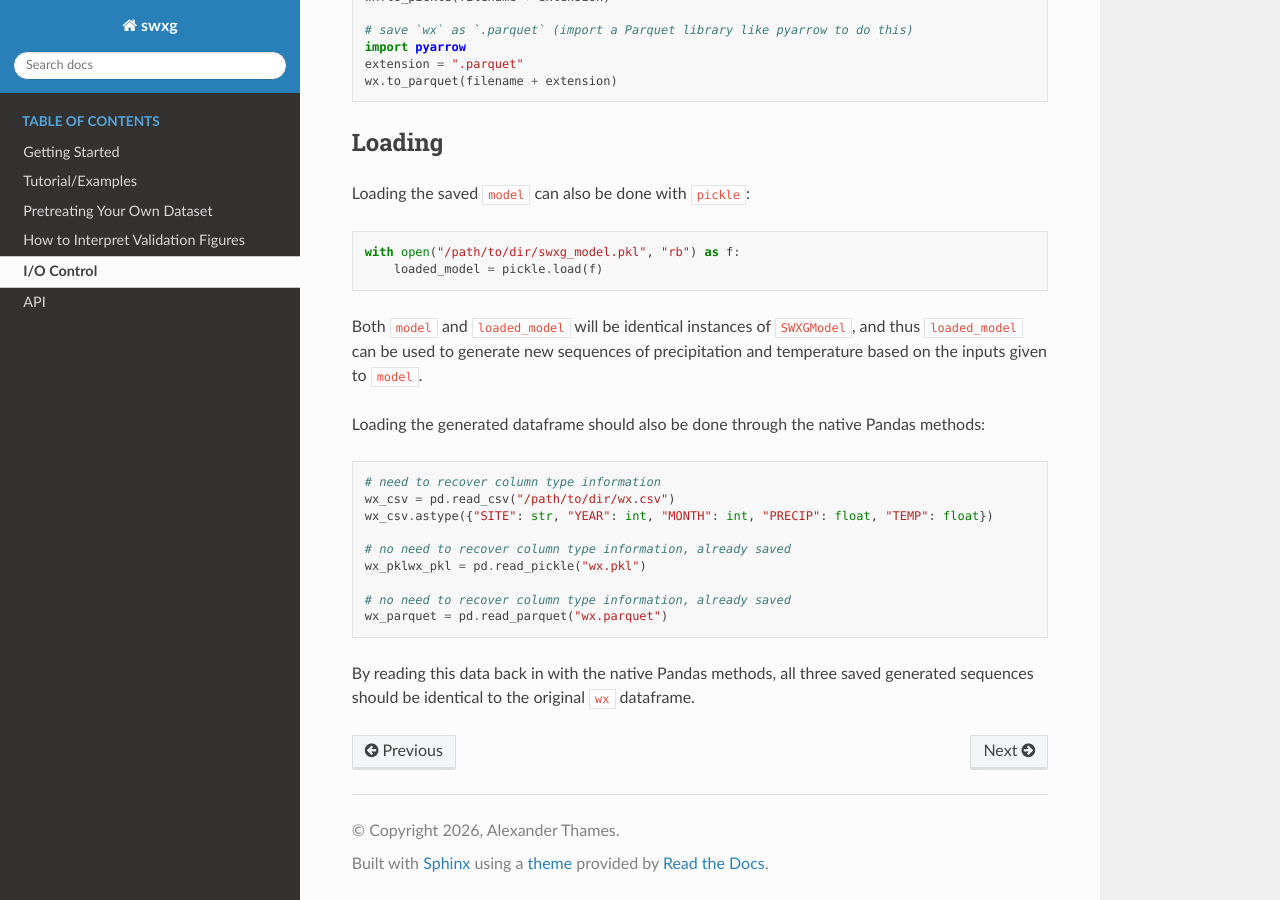
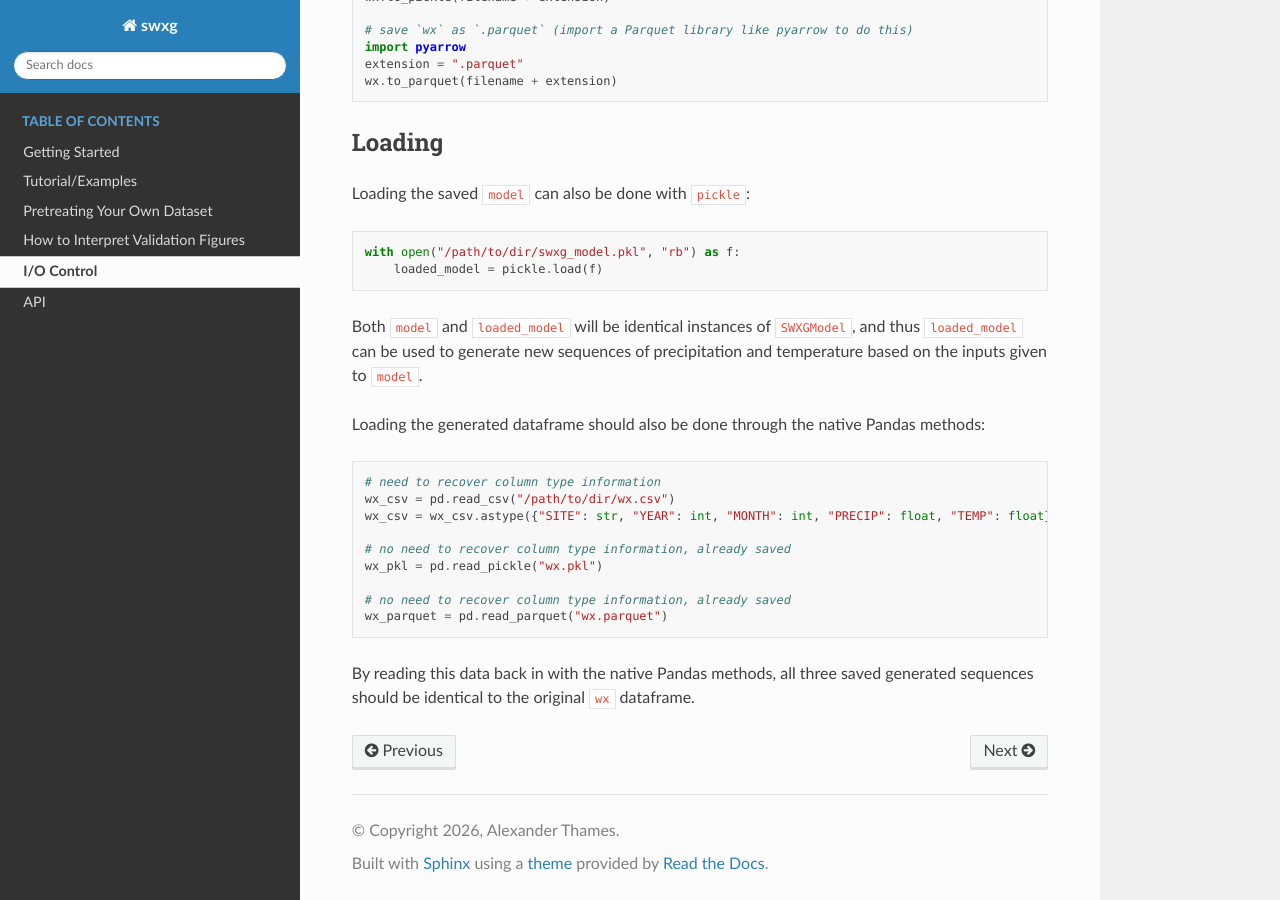
Before and after one commit to xthames/swxg, a Sphinx documentation site: the page built from docs/source/iocontrol/index.rst, in a window 1280 px wide and 900 px high, scrolled down 973 px. Built offline with Sphinx 7.4.7 and the Read the Docs theme 3.1.0, drawn with Linux system fonts in a browser that asks for light colours.

Commit message:
actual final updates from first round of reviews

```diff
--- a/docs/source/conf.py
+++ b/docs/source/conf.py
@@ -10,7 +10,7 @@
 author = 'Alexander Thames'
 
 release = '0.4'
-version = '0.4.0'
+version = '0.4.1'
 
 # -- General configuration
 
--- a/docs/source/iocontrol/index.rst
+++ b/docs/source/iocontrol/index.rst
@@ -61,10 +61,10 @@ Loading the generated dataframe should also be done through the native Pandas me
 
     # need to recover column type information
     wx_csv = pd.read_csv("/path/to/dir/wx.csv")
-    wx_csv.astype({"SITE": str, "YEAR": int, "MONTH": int, "PRECIP": float, "TEMP": float})
+    wx_csv = wx_csv.astype({"SITE": str, "YEAR": int, "MONTH": int, "PRECIP": float, "TEMP": float})
 
     # no need to recover column type information, already saved
-    wx_pklwx_pkl = pd.read_pickle("wx.pkl")
+    wx_pkl = pd.read_pickle("wx.pkl")
 
     # no need to recover column type information, already saved
     wx_parquet = pd.read_parquet("wx.parquet")
--- a/pyproject.toml
+++ b/pyproject.toml
@@ -4,7 +4,7 @@ build-backend = "setuptools.build_meta"
 
 [project]
 name = "swxg"
-version = "0.4.0"
+version = "0.4.1"
 authors = [{name = "Alexander Thames", email = "alexander.b.thames@gmail.com"}]
 description = "Fast, region-agnostic stochastic weather generation"
 requires-python = ">=3.10"
```
